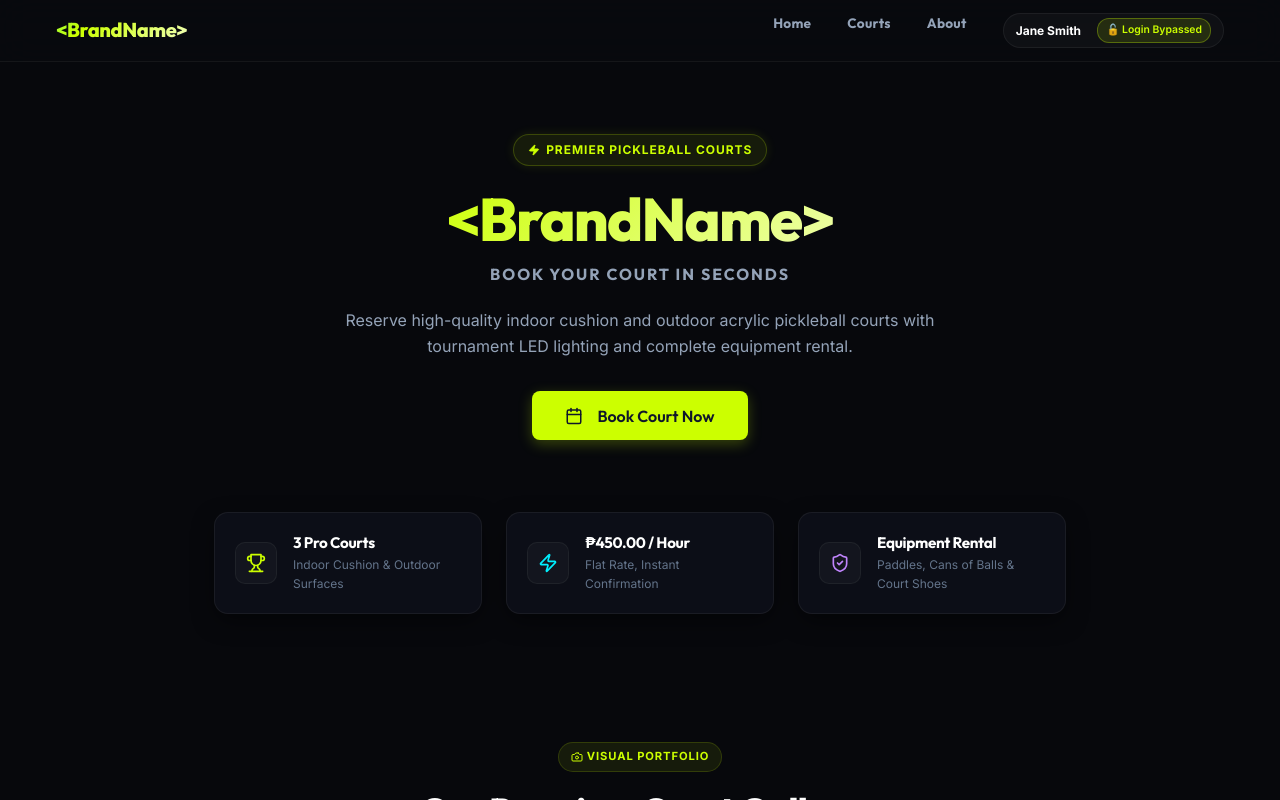
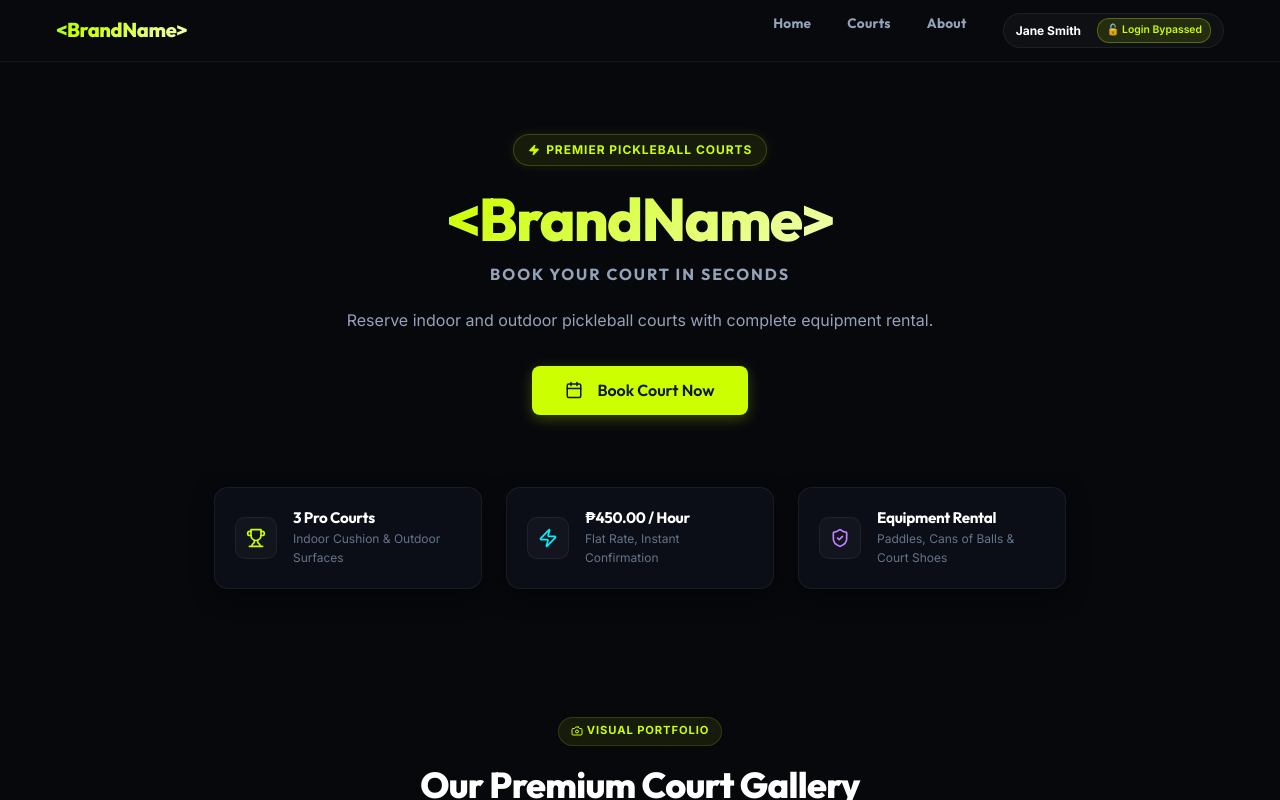
Before and after one commit to Gabs64/PickleballBookingSystem, a React (Vite) app in the folder Frontend/: page / in a window 1280 px wide. Both pictures are taken after a click on the button "Book a Court". Shown: the top 800 px of the page. Built offline with nearby package versions, Linux system fonts and the light colour scheme.

Commit message:
Simplify hero paragraph text and remove LED lighting reference

```diff
--- a/Frontend/src/customer/CustomerPortal.jsx
+++ b/Frontend/src/customer/CustomerPortal.jsx
@@ -397,7 +397,7 @@ export default function CustomerPortal() {
             <div style={styles.galleryCardContent}>
               <h3 style={styles.galleryCardTitle}>Court 3</h3>
               <p style={styles.galleryCardDesc}>
-                Open-air outdoor acrylic court equipped with high-power LED night floodlights.
+                Open-air outdoor acrylic court for social and match play.
               </p>
               <div style={{ marginTop: '1rem', display: 'flex', justifyContent: 'space-between', alignItems: 'center' }}>
                 <span style={{ fontSize: '0.9rem', fontWeight: 700, color: 'var(--accent-neon)' }}>₱450.00 / hr</span>
--- a/Frontend/src/customer/HeroSection.jsx
+++ b/Frontend/src/customer/HeroSection.jsx
@@ -19,7 +19,7 @@ export default function HeroSection({ onStartBooking }) {
           BOOK YOUR COURT IN SECONDS
         </h2>
         <p style={styles.paragraph}>
-          Reserve high-quality indoor cushion and outdoor acrylic pickleball courts with tournament LED lighting and complete equipment rental.
+          Reserve indoor and outdoor pickleball courts with complete equipment rental.
         </p>
 
         <div style={styles.btnRow}>
```
Also changed, not shown: 1 other file (tests, documents, lock files or other folders).
